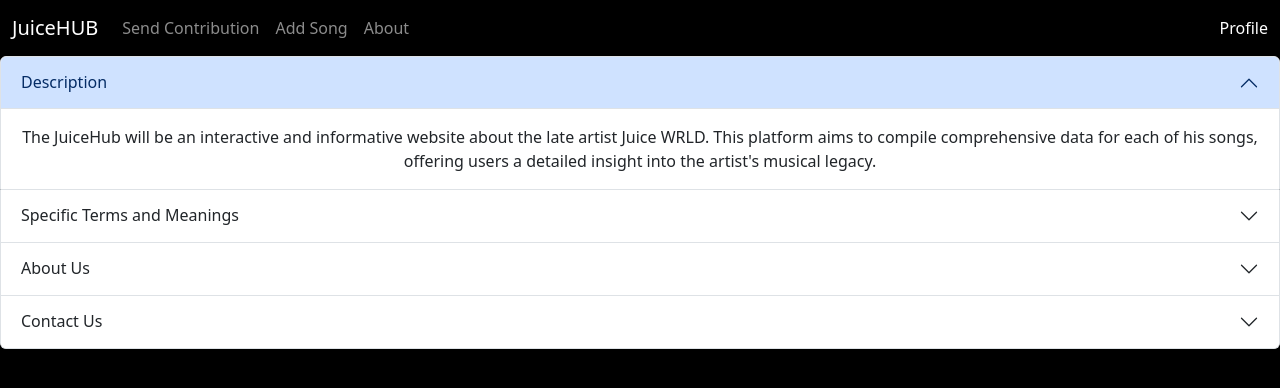
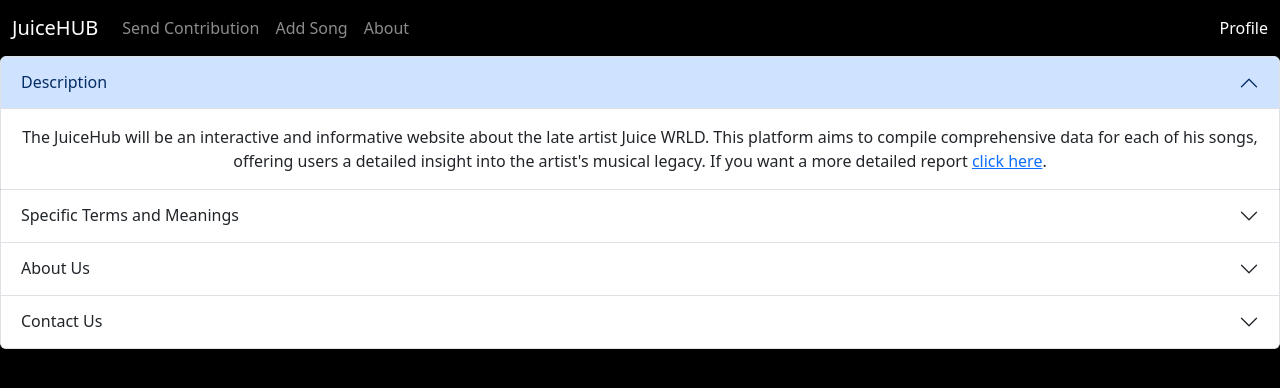
Before and after one commit to Saul999/JuiceHUB, a React (Vite) app in the folder frontend/: page /about in a window 1280 px wide. Shown: the top 388 px of the page. Built offline with nearby package versions, Linux system fonts and the light colour scheme.

Commit message:
added about link to project report pdf

```diff
--- a/frontend/src/components/About.tsx
+++ b/frontend/src/components/About.tsx
@@ -9,7 +9,14 @@
           The JuiceHub will be an interactive and informative website about the
           late artist Juice WRLD. This platform aims to compile comprehensive
           data for each of his songs, offering users a detailed insight into the
-          artist's musical legacy.
+          artist's musical legacy. If you want a more detailed report{" "}
+          <a
+            target="_blank"
+            href="https://docs.google.com/document/d/1WpAbp_2ocZH5fRYMviyKkMfK_9chKKvsVLQzYzQp5cE/edit"
+          >
+            click here
+          </a>
+          .
         </Accordion.Body>
       </Accordion.Item>
       <Accordion.Item eventKey="1">
```
Also changed, not shown: 1 other file (tests, documents, lock files or other folders).
